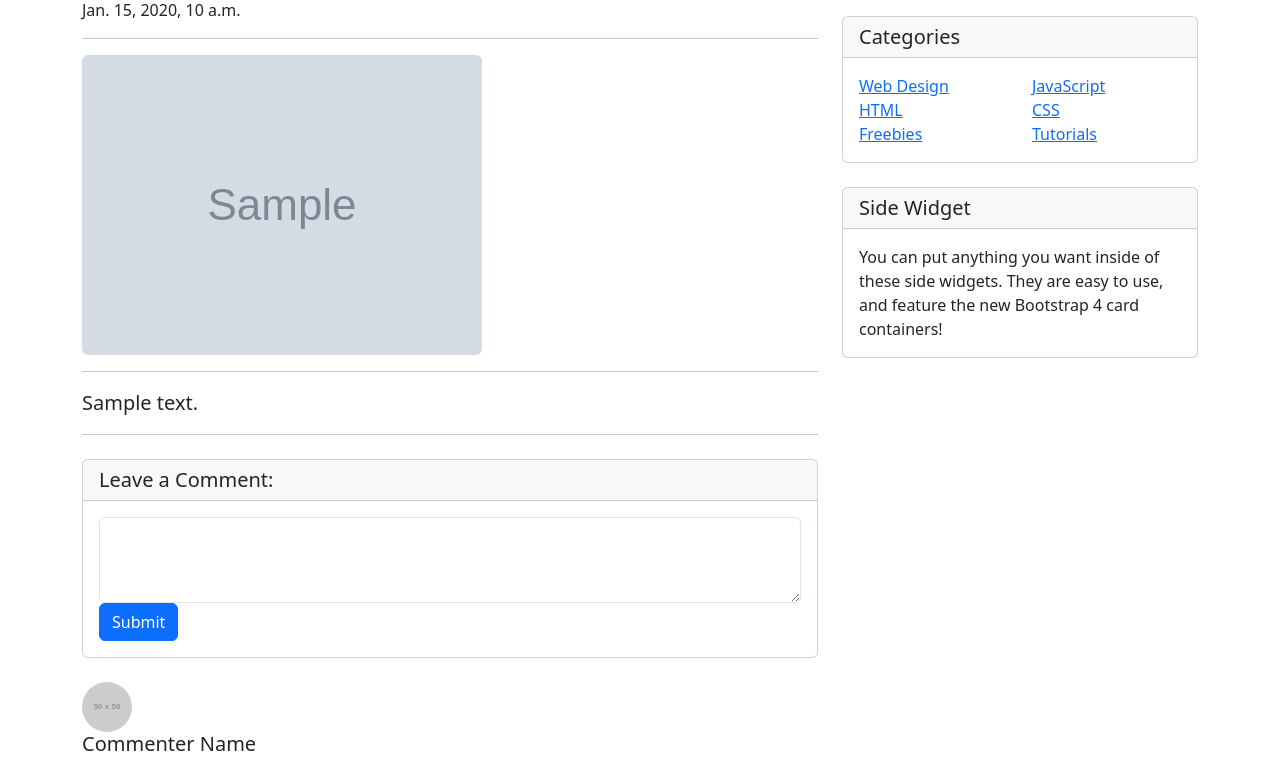
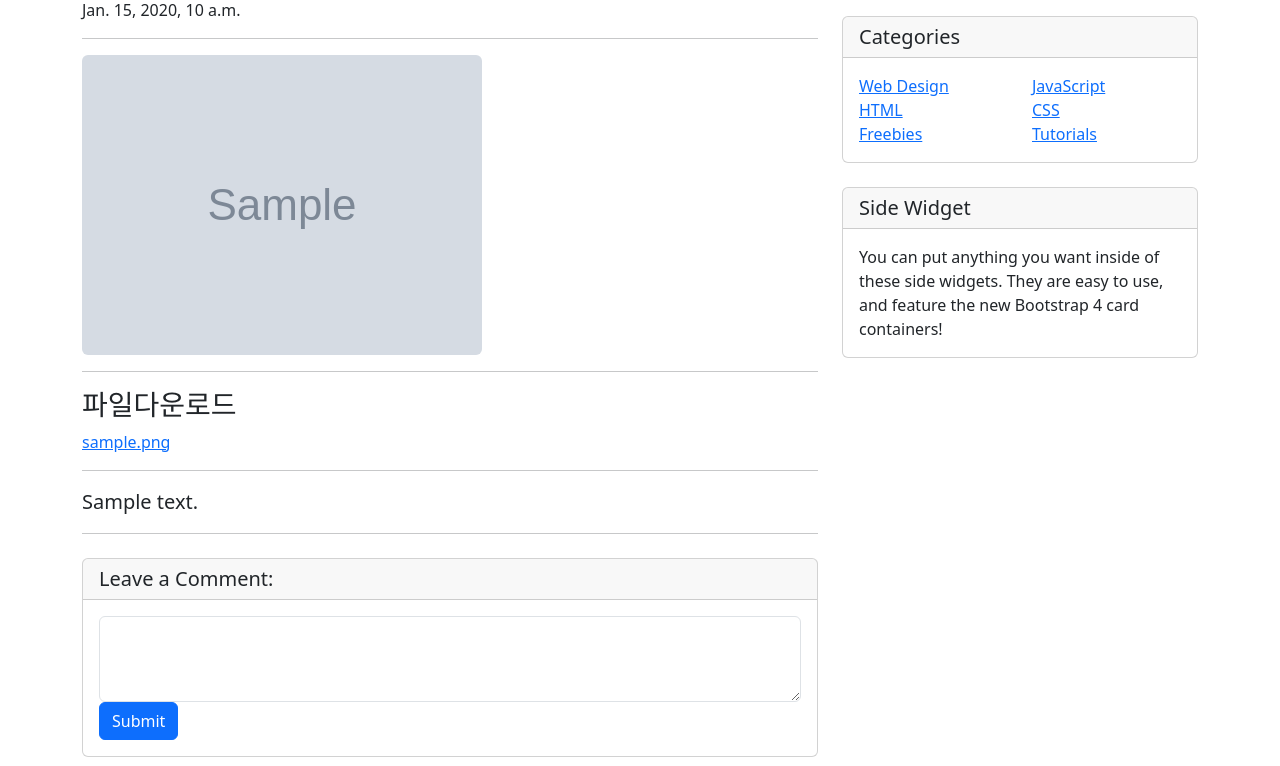
Before and after one commit to bradley-ywkim/do_it_django_inflearn_2025, a Django app: page /blog/1/ in a window 1280 px wide. Shown: the part 201-967 px from the top of the page. Run offline with Django 5.2, Linux system fonts and the light colour scheme; tables that the repository leaves empty hold one stand-in row (values such as "Sample post"); grey boxes marked "Sample" are stand-in pictures; grey boxes labelled with a size stand in for pictures from a placeholder-image service; some libraries are stand-ins or nearby versions.

Commit message:
포스트 상세 파일 업로드 및 다운로드

```diff
--- a/blog/models.py
+++ b/blog/models.py
@@ -8,8 +8,11 @@ class Post(models.Model):
     content = models.TextField()
 
     head_image = models.ImageField(upload_to='blog/image/%Y/%m/%d/', blank=True) #어디에 저장되게 할 건지 정의: 이 폴더에 저장해라.
+    file_upload = models.FileField(upload_to='blog/files/%Y/%m/%d/', blank=True)
+
     created_at = models.DateTimeField(auto_now_add=True) #admin페이지에서 조회 불가
     updated_at = models.DateTimeField(auto_now=True) #admin페이지에서 조회 불가
+
     #author
     #만들었으면 cmder에서 makemigrations
 
--- a/blog/templates/blog/post_detail.html
+++ b/blog/templates/blog/post_detail.html
@@ -66,7 +66,7 @@
             <!-- Author -->
             <p class="lead">
                 by
-<!--                작성자명 작성 예정-->
+                <!--                작성자명 작성 예정-->
                 <a href="#">Start Bootstrap</a>
 
             </p>
@@ -82,7 +82,11 @@
             <img class="img-fluid rounded" src="{{post.head_image.url}}" alt="{{post.title}}">
 
             <hr>
-
+            <h3>파일다운로드</h3>
+            <a href="{{ post.file_upload.url }}" download>
+                {{ post.file_upload.name }}
+            </a>
+            <hr>
             <!-- Post Content -->
             <p class="lead">{{post.content}}</p>
 
```
